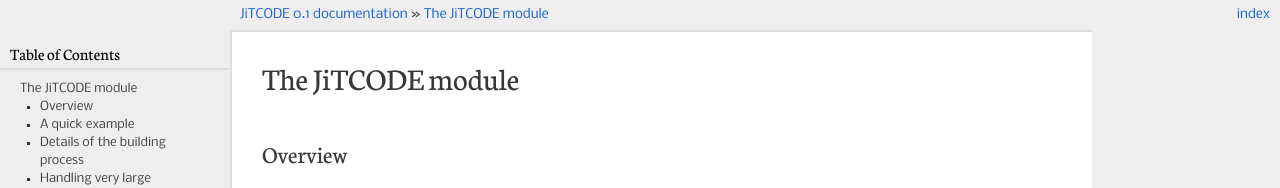
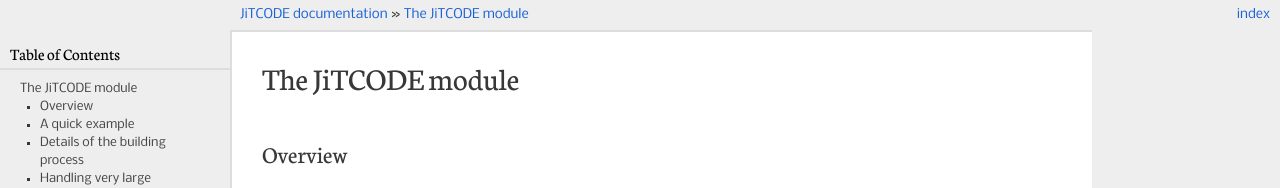
Before and after one commit to neurophysik/jitcode, a Sphinx documentation site: the page built from docs/index.rst, in a window 1280 px wide and 900 px high. Shown: the top 188 px of the window. Built offline with Sphinx 7.4.7, drawn with Linux system fonts in a browser that asks for light colours; the version number could not be read and is left out; some of the changed text lies outside the part shown.

Commit message:
Implemented setuptools_scm to conf.py.

```diff
--- a/docs/conf.py
+++ b/docs/conf.py
@@ -1,6 +1,7 @@
 import sys
 import os
 from unittest.mock import MagicMock
+from setuptools_scm import get_version
 
 class Mock(MagicMock):
 	@classmethod
@@ -36,8 +37,7 @@
 project = u'JiTCODE'
 copyright = u'2016, Gerrit Ansmann'
 
-version = '0.1'
-release = '0.1'
+release = version = get_version(root='..', relative_to=__file__)
 
 default_role = "any"
 
```
